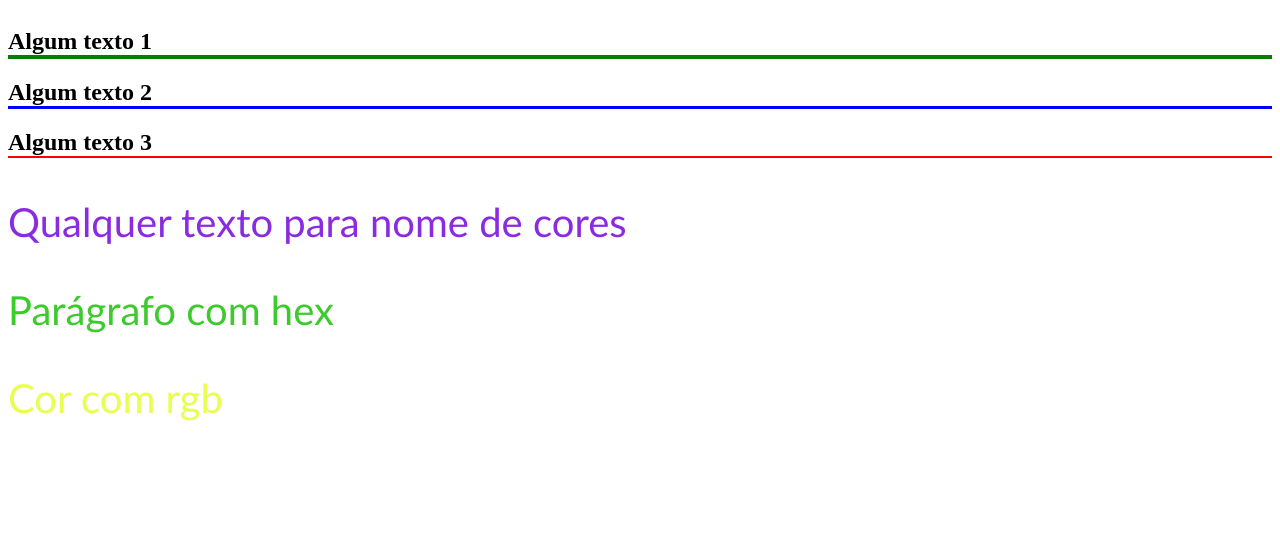
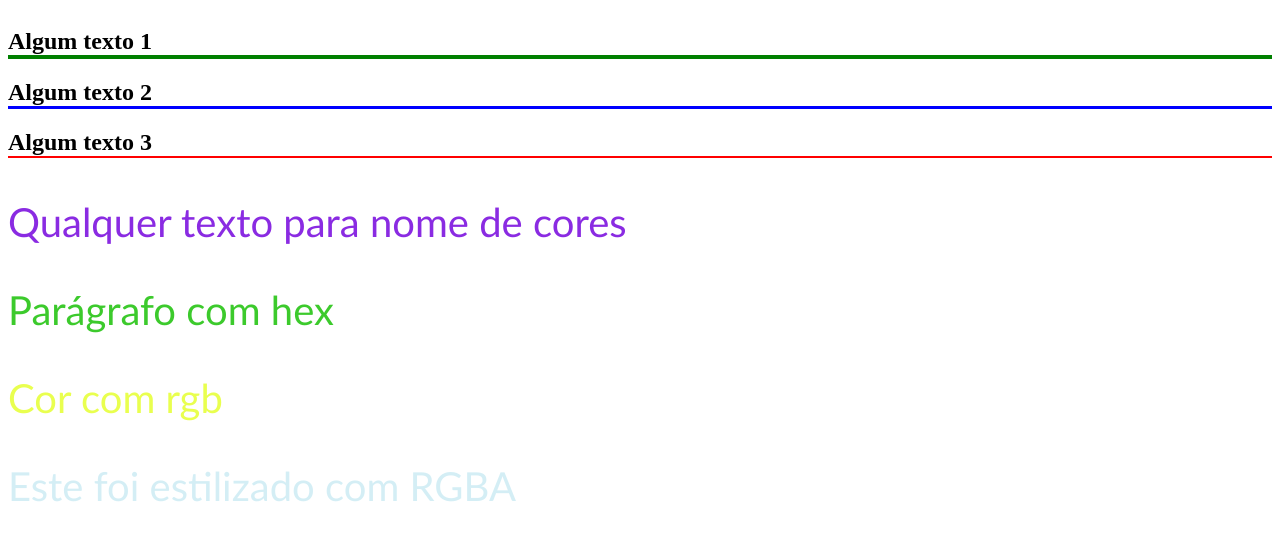
Before and after one commit to Henrique8000/Curso-Front-end, a plain HTML site: page 3_CSS/index.html in a window 1280 px wide. Shown: the part 1022-1562 px from the top of the page. Drawn offline with Linux system fonts and the light colour scheme.

Commit message:
feat: novo RGBA

```diff
--- a/3_CSS/css/styles.css
+++ b/3_CSS/css/styles.css
@@ -57,3 +57,9 @@ h2 {
 .rgb {
     color: rgb(233, 255, 79);
 }
+
+/* RGBA */
+
+.rgba {
+    color: rgba(111, 200, 222, 0.3);
+}
--- a/3_CSS/index.html
+++ b/3_CSS/index.html
@@ -67,5 +67,8 @@
 
        <!-- 14 - RGB -->
         <p class="rgb">Cor com rgb</p>
+
+       <!-- 15 - RGBA -->
+        <p class="rgba">Este foi estilizado com RGBA</p>
   </body>
 </html>
```
